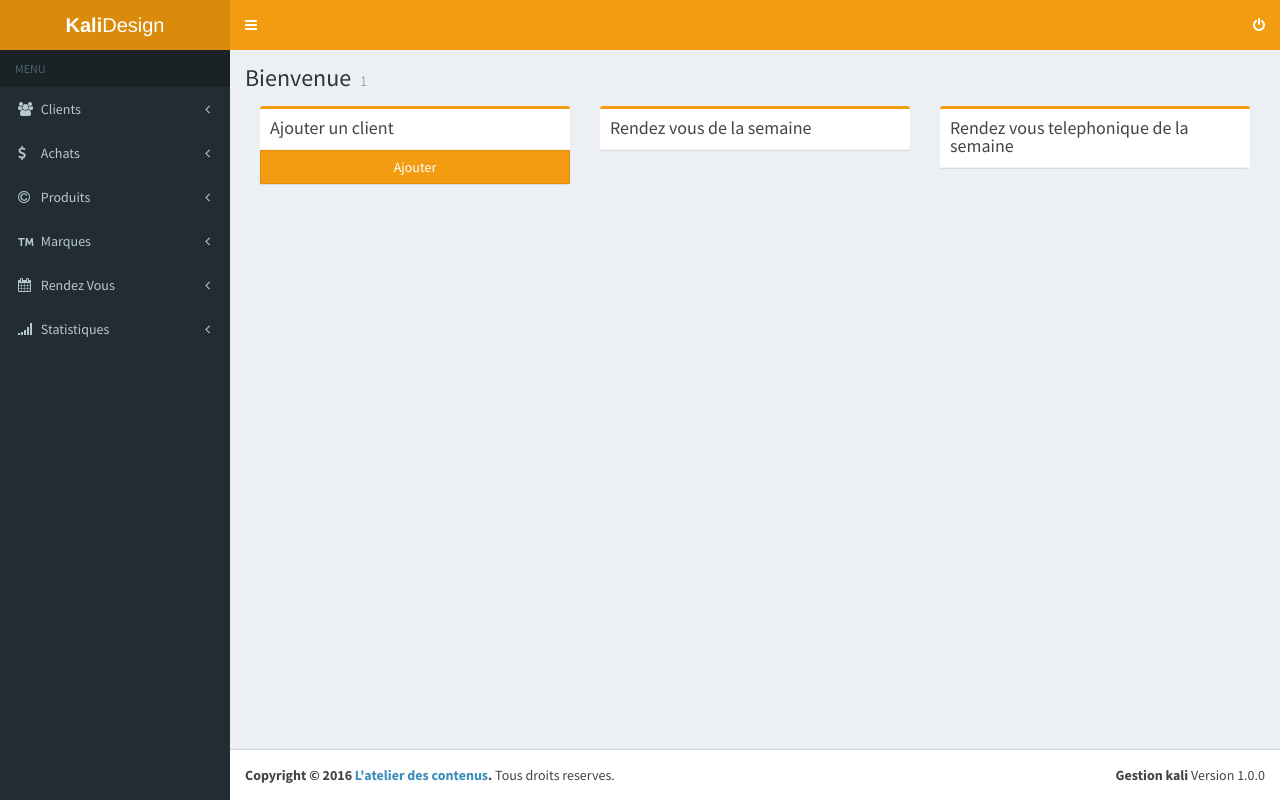
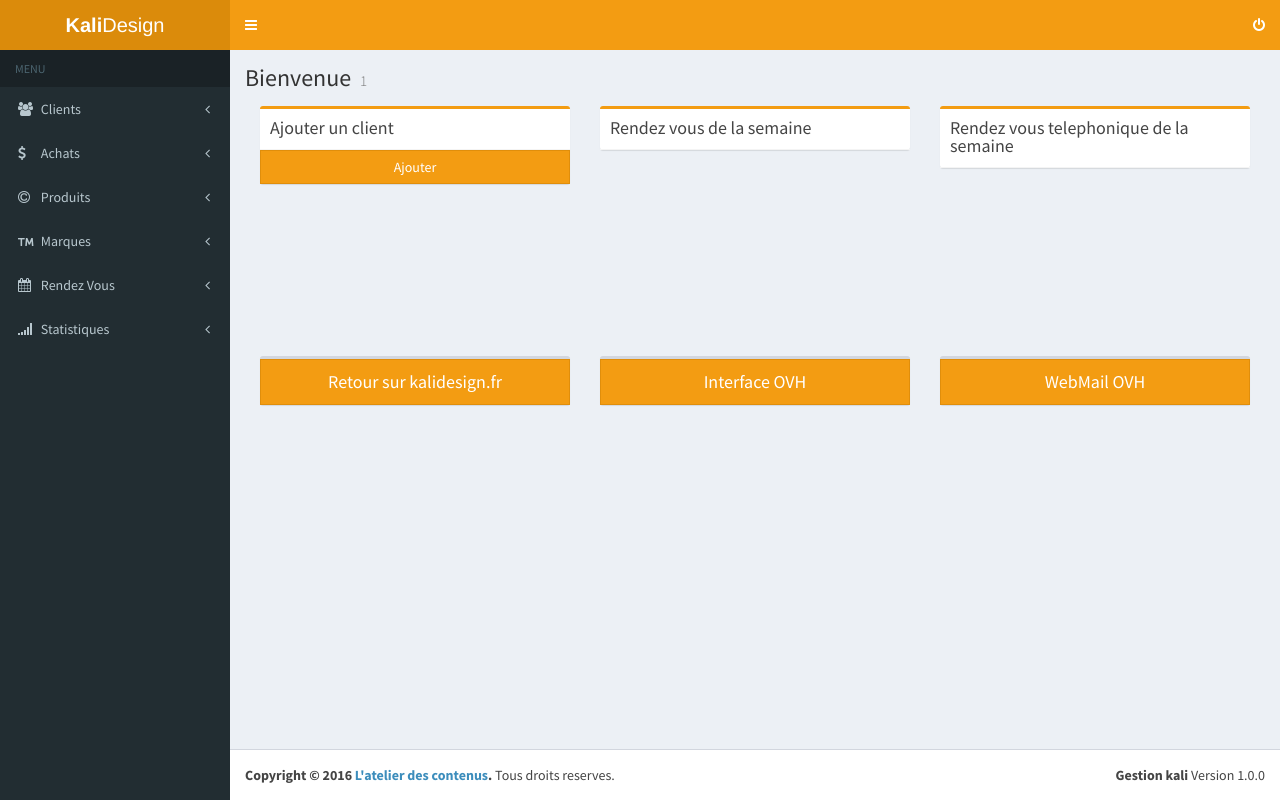
Before and after one commit to SirCrowley/KALI, a PHP site: page /index2.php in a window 1280 px wide. Run offline with PHP 8.4, Linux system fonts and the light colour scheme; the visitor is signed in with stand-in values (Sample User, id 1); some libraries are stand-ins or nearby versions.

Commit message:
Acceuil modif

```diff
--- a/GestionKali/index2.php
+++ b/GestionKali/index2.php
@@ -167,7 +167,32 @@
                 </div><!-- /.box-header -->
               </div><!-- /.box -->
             </div><!--/.col (right) -->
-        </section>
+          </section>
+          <section class="content">
+            <div class="col-md-4">
+              <div class="box warning">
+                <a href="http://kalidesign.fr">
+                  <button type="submit" class="btn-warning btn-lg btn btn-primary btn-block btn-flat">Retour sur kalidesign.fr</button>
+                </a>
+              </div>
+            </div>
+           <!-- /.box -->
+             <div class="col-md-4">
+              <div class="box warning">
+                <a href="https://www.ovh.com/manager/web/login/">
+                  <button type="submit" class="btn-warning btn-lg btn btn-primary btn-block btn-flat">Interface OVH</button>
+                </a>
+              </div>
+            </div>
+            <!-- /.box -->
+            <div class="col-md-4">
+              <div class="box">
+                <a href="https://ssl0.ovh.net/fr/">
+                  <button type="submit" class="btn-warning btn-lg btn btn-primary btn-block btn-flat">WebMail OVH</button>
+                </a>
+              </div><!-- /.box -->
+            </div><!--/.col (right) -->
+          </section>
       </div><!-- /.content-wrapper -->
 
       <footer class="main-footer">
```
